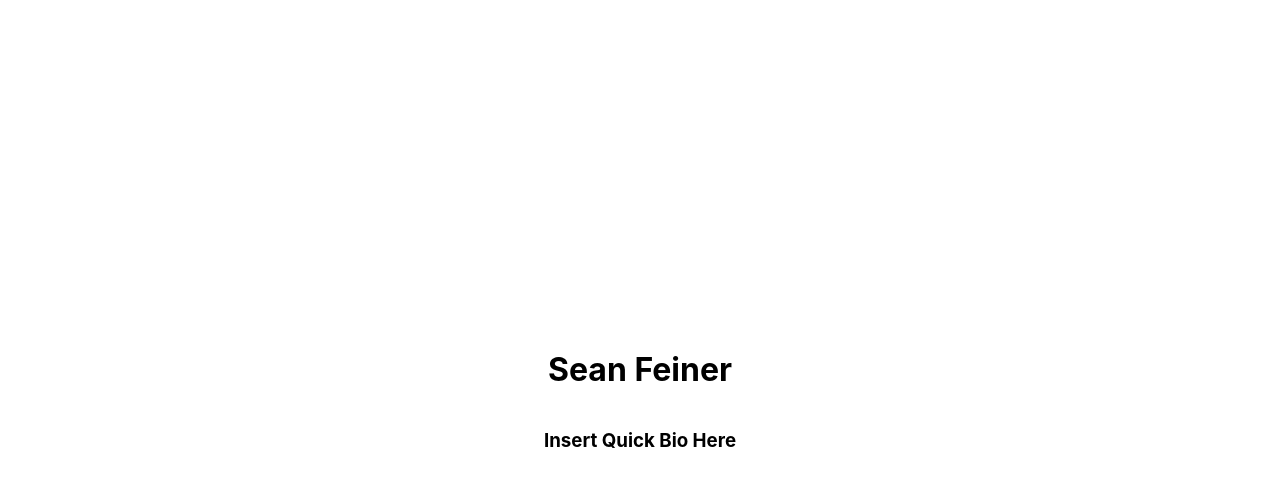
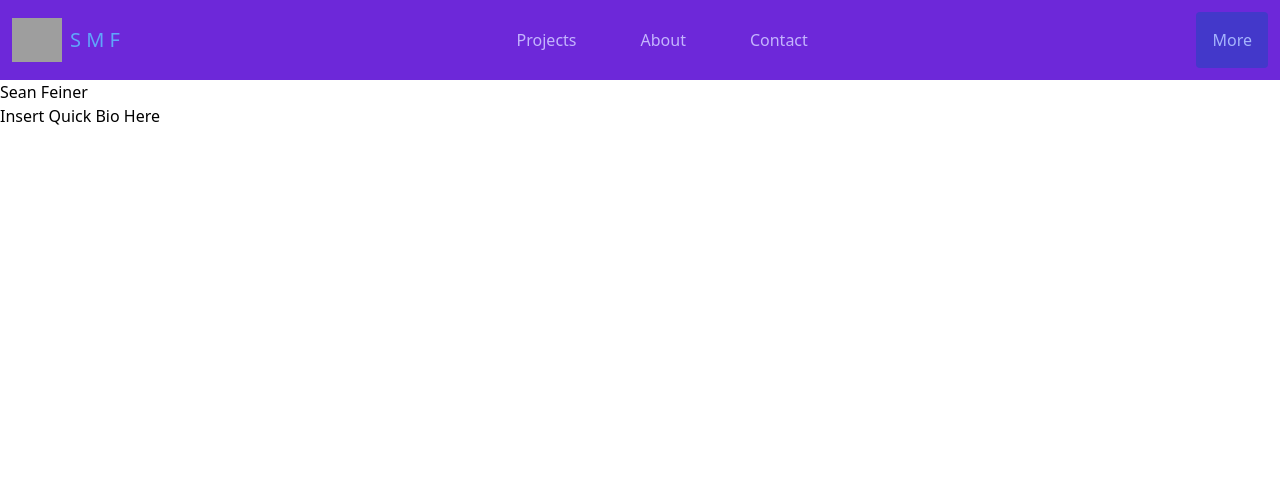
Before and after one commit to sameghosts/portfolio, a Next.js app: page / in a window 1280 px wide. Shown: the top 486 px of the page. Built offline with nearby package versions, Linux system fonts and the light colour scheme; grey boxes are pictures that could not be loaded.

Commit message:
nav basic done

```diff
--- a/components/about.js
+++ b/components/about.js
@@ -0,0 +1,4 @@
+//TODO: Stub out component
+//TODO: Build out component
+//TODO: Style Component
+//TODO: Responsive / mobile design
--- a/components/contact.js
+++ b/components/contact.js
@@ -0,0 +1,4 @@
+//TODO: Stub out component
+//TODO: Build out component
+//TODO: Style Component
+//TODO: Responsive / mobile design
--- a/components/nav.js
+++ b/components/nav.js
@@ -8,21 +8,23 @@
   export default function Nav(){
     return (
       // nav container
-      <div id="nav_container" className="">
+      <div id="nav_container" className="bg-purple-700 p-3 flex justify-between items-center">
         {/* svg logo h1 rn */}
-        <h1 className="">
-          👻
-        </h1>
+        <div className="flex">
+        <img src="https://cdn2.iconfinder.com/data/icons/free-line-halloween-icons/24/Ghost-256.png" width="50" alt="Logo"/>
+        <h1 className="p-2 inline-block text-xl text-blue-400">S M F</h1>
+
+        </div>
         {/* Links div */}
-        <div className="">
+        <div className="flex items-center justify-between">
           {/* Links: Projects / About / Contact */}
-          <a>Projects</a>
-          <a>About</a>
-          <a>Contact</a>
+          <a className="inline-block px-8 text-purple-300 hover:text-indigo-100" href="#">Projects</a>
+          <a className="inline-block px-8 text-purple-300 hover:text-indigo-100"href="#">About</a>
+          <a className="inline-block px-8 text-purple-300 hover:text-indigo-100" href="#">Contact</a>
         </div>
         {/* More button */}
-        <div className="">
-
+        <div className="flex items-center">
+        <a className="p-4  bg-indigo-700 text-indigo-300 hover:bg-green-600 hover:text-green-200 rounded" href="#">More</a>
         </div>
       </div>
     )
--- a/components/projects.js
+++ b/components/projects.js
@@ -0,0 +1,44 @@
+//TODO: Stub out component
+//TODO: Build out component
+//TODO: Style Component
+//TODO: Responsive / mobile design
+
+// Projects
+// Create project card initially inside for p3
+// Create project data
+// Create project card sub component
+// Map component with props
+// Style
+// Mobile responsive
+// Img gifs or carousels
+
+export default function Projects(){
+  return (
+    <div id="projects" className="">
+      {/* Project title */}
+      <h1> Projects </h1>
+      {/* Project card div */}
+      <div className="bg-blue-500 p-2 ">
+        {/* text container */}
+        <div>
+          {/* proj title */}
+          {/* project description */}
+          {/* project links */}
+          {/* Img Icons */}
+        </div>
+        {/* Img container */}
+        <div className="">
+          <span>
+            &lt;
+          </span>
+          <img src="" alt="project image" />
+          <span>
+            &gt;
+          </span>
+
+        </div>
+
+      </div>
+    </div>
+  )
+}
--- a/components/splash.js
+++ b/components/splash.js
@@ -1,4 +1,4 @@
-//TODO: Stub out component
+//TODO: Stub out component ##DONE
 //TODO: Build out component
 //TODO: Style Component
 //TODO: Responsive / mobile design
--- a/pages/index.js
+++ b/pages/index.js
@@ -1,15 +1,23 @@
 import Head from 'next/head'
-import styles from '../styles/Home.module.css'
+//TODO: Components to import:
+// Navbar - same lvl or 1 up
+// Splash/Bio Comp container
+// Projects comp container
+// About comp container
+// Contact comp container
+// Footer - same lvl or 1 up
+
+import Nav from '../components/nav'
 
 export default function Home() {
   return (
-    <div className={styles.container}>
+    <div >
       <Head>
         <title>Sean Feiner Portfolio</title>
         <link rel="icon" href="/favicon.ico" />
       </Head>
-
-      <main className={styles.main}>
+      <Nav />
+      <main>
         <h1 className="NameTitle">Sean Feiner</h1>
         <h3 className="TagLine">
           Insert Quick Bio Here
--- a/styles/Home.module.css
+++ /dev/null
@@ -1,122 +0,0 @@
-.container {
-  min-height: 100vh;
-  padding: 0 0.5rem;
-  display: flex;
-  flex-direction: column;
-  justify-content: center;
-  align-items: center;
-}
-
-.main {
-  padding: 5rem 0;
-  flex: 1;
-  display: flex;
-  flex-direction: column;
-  justify-content: center;
-  align-items: center;
-}
-
-.footer {
-  width: 100%;
-  height: 100px;
-  border-top: 1px solid #eaeaea;
-  display: flex;
-  justify-content: center;
-  align-items: center;
-}
-
-.footer img {
-  margin-left: 0.5rem;
-}
-
-.footer a {
-  display: flex;
-  justify-content: center;
-  align-items: center;
-}
-
-.title a {
-  color: #0070f3;
-  text-decoration: none;
-}
-
-.title a:hover,
-.title a:focus,
-.title a:active {
-  text-decoration: underline;
-}
-
-.title {
-  margin: 0;
-  line-height: 1.15;
-  font-size: 4rem;
-}
-
-.title,
-.description {
-  text-align: center;
-}
-
-.description {
-  line-height: 1.5;
-  font-size: 1.5rem;
-}
-
-.code {
-  background: #fafafa;
-  border-radius: 5px;
-  padding: 0.75rem;
-  font-size: 1.1rem;
-  font-family: Menlo, Monaco, Lucida Console, Liberation Mono, DejaVu Sans Mono,
-    Bitstream Vera Sans Mono, Courier New, monospace;
-}
-
-.grid {
-  display: flex;
-  align-items: center;
-  justify-content: center;
-  flex-wrap: wrap;
-  max-width: 800px;
-  margin-top: 3rem;
-}
-
-.card {
-  margin: 1rem;
-  flex-basis: 45%;
-  padding: 1.5rem;
-  text-align: left;
-  color: inherit;
-  text-decoration: none;
-  border: 1px solid #eaeaea;
-  border-radius: 10px;
-  transition: color 0.15s ease, border-color 0.15s ease;
-}
-
-.card:hover,
-.card:focus,
-.card:active {
-  color: #0070f3;
-  border-color: #0070f3;
-}
-
-.card h3 {
-  margin: 0 0 1rem 0;
-  font-size: 1.5rem;
-}
-
-.card p {
-  margin: 0;
-  font-size: 1.25rem;
-  line-height: 1.5;
-}
-
-.logo {
-  height: 1em;
-}
-
-@media (max-width: 600px) {
-  .grid {
-    width: 100%;
-    flex-direction: column;
-  }
-}
--- a/styles/globals.css
+++ b/styles/globals.css
@@ -1,16 +1,3 @@
-html,
-body {
-  padding: 0;
-  margin: 0;
-  font-family: -apple-system, BlinkMacSystemFont, Segoe UI, Roboto, Oxygen,
-    Ubuntu, Cantarell, Fira Sans, Droid Sans, Helvetica Neue, sans-serif;
-}
-
-a {
-  color: inherit;
-  text-decoration: none;
-}
-
-* {
-  box-sizing: border-box;
-}
+@tailwind base;
+@tailwind components;
+@tailwind utilities;
--- a/tailwind.config.js
+++ b/tailwind.config.js
@@ -1,5 +1,5 @@
 module.exports = {
-  purge: [],
+  purge: ['./pages/**/*.{js,ts,jsx,tsx}', './components/**/*.{js,ts,jsx,tsx}'],
   darkMode: false, // or 'media' or 'class'
   theme: {
     extend: {},
```
